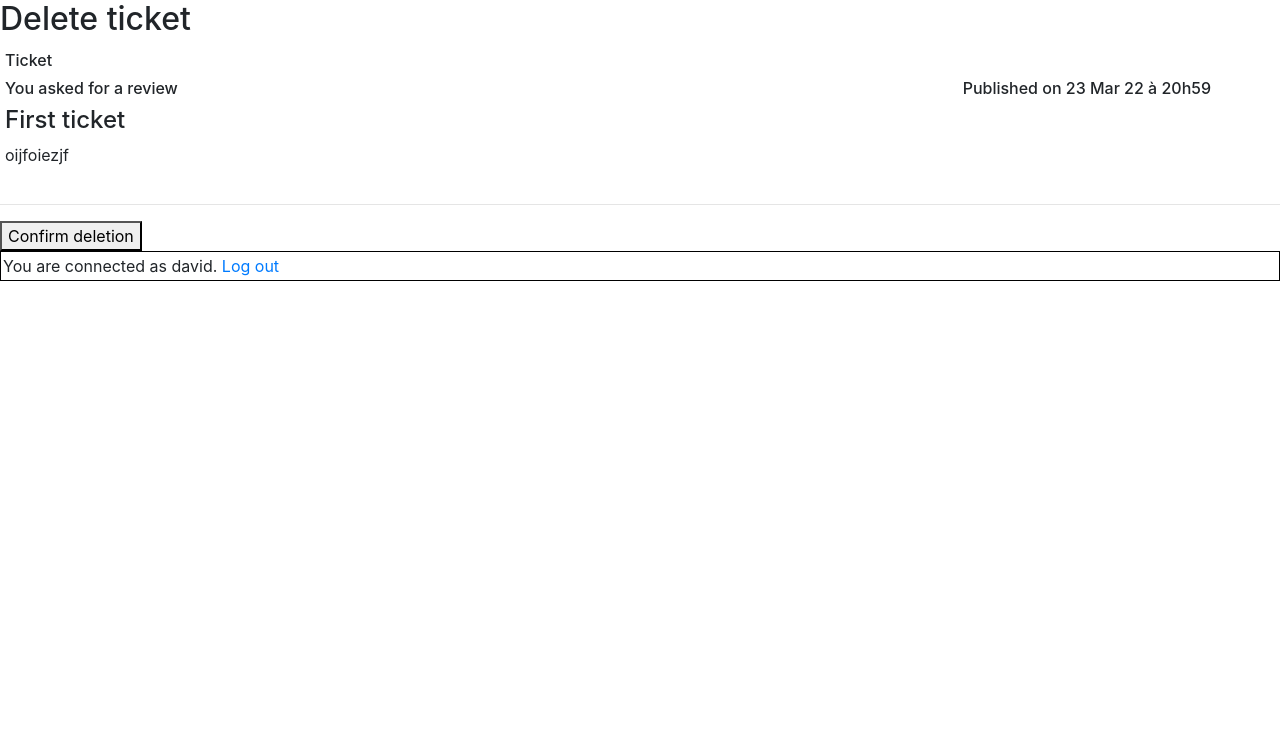
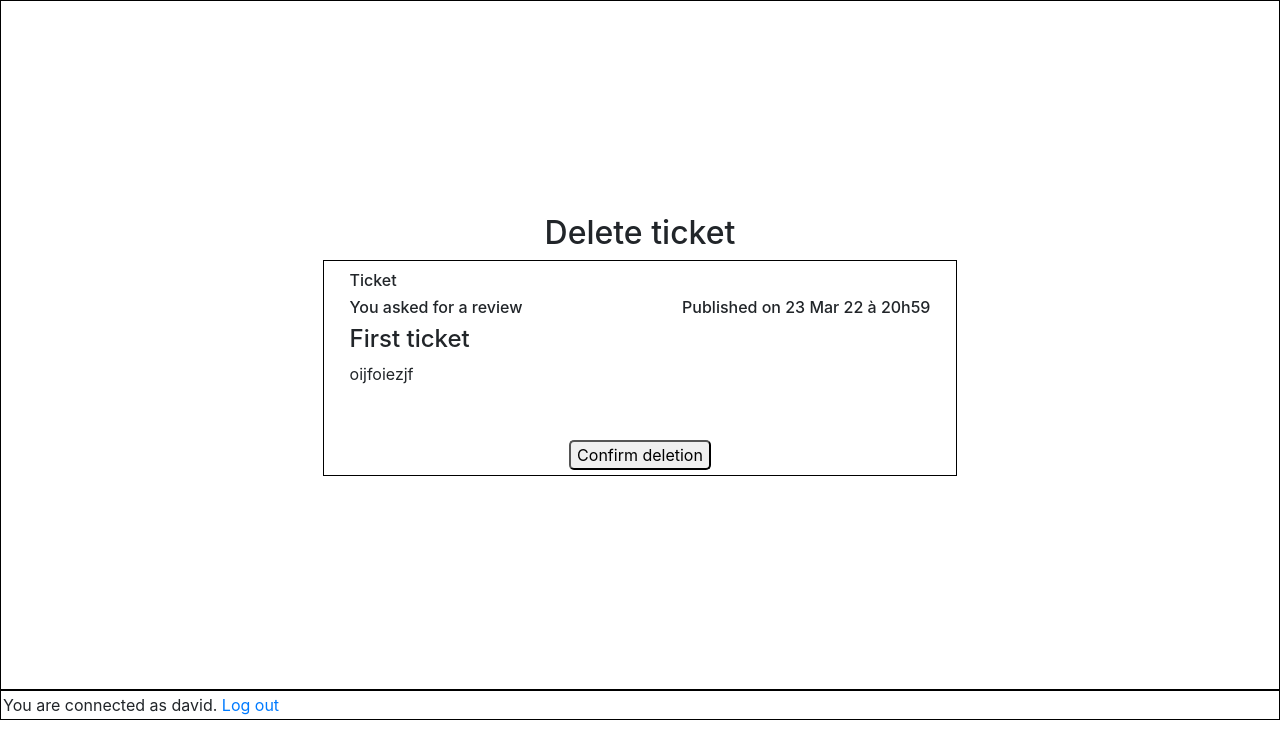
Before and after one commit to DavidPerelroizen/P09, a Django app: page /feedapp/1/delete_ticket_page in a window 1280 px wide. Shown: the part 58-800 px from the top of the page. Run offline with Django 4.2, Linux system fonts and the light colour scheme; a user stored in the database is signed in; data comes from the database, SQL or seed files in the repository.

Commit message:
Improved the delete ticket confirmation page

```diff
--- a/feedapp/templates/feedapp/delete_ticket_page.html
+++ b/feedapp/templates/feedapp/delete_ticket_page.html
@@ -1,6 +1,8 @@
 {% extends 'base.html' %}
     {% block content %}
+        <div class="main_content">
             <h2>Delete ticket</h2>
+            <div class="ticket_area">
                 {% include 'feedapp/partials/ticket_snippet.html' with ticket=post_to_delete %}
                 <hr>
                 <form method="post">
@@ -8,4 +10,6 @@
                   {% csrf_token %}
                   <button type="submit">Confirm deletion</button>
                 </form>
+            </div>
+        </div>
     {% endblock content %}
```
Lines whose indentation alone changed are shown as unchanged.
